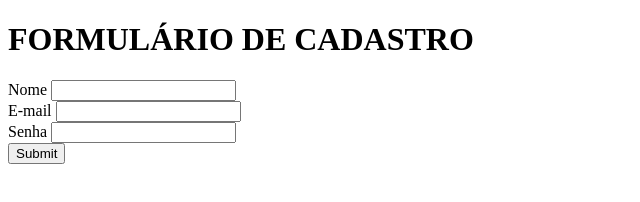
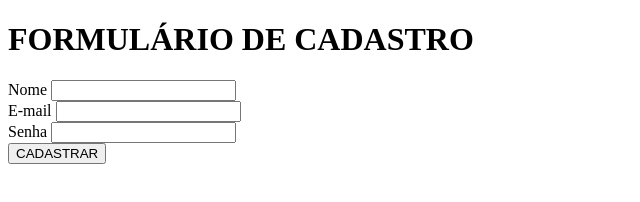
Before and after one commit to AlcePereira2024/Exerc-cio_HTML, a plain HTML site: page Exercicio.html in a window 1280 px wide. Shown: the whole page, without its empty margins (0-640 px from the left). Drawn offline with Linux system fonts and the light colour scheme.

Commit message:
Alterado Exercicio_html

```diff
--- a/Exercicio.html
+++ b/Exercicio.html
@@ -14,8 +14,8 @@
         <input id="email" type="email"> <br>
         <label for="Senha">Senha</label>
         <input id="Senha" type="password"> <br>
-        <button>
-            Submit
+        <button type="Submit">
+            CADASTRAR
         </button>
     </form>
 </body>
```
